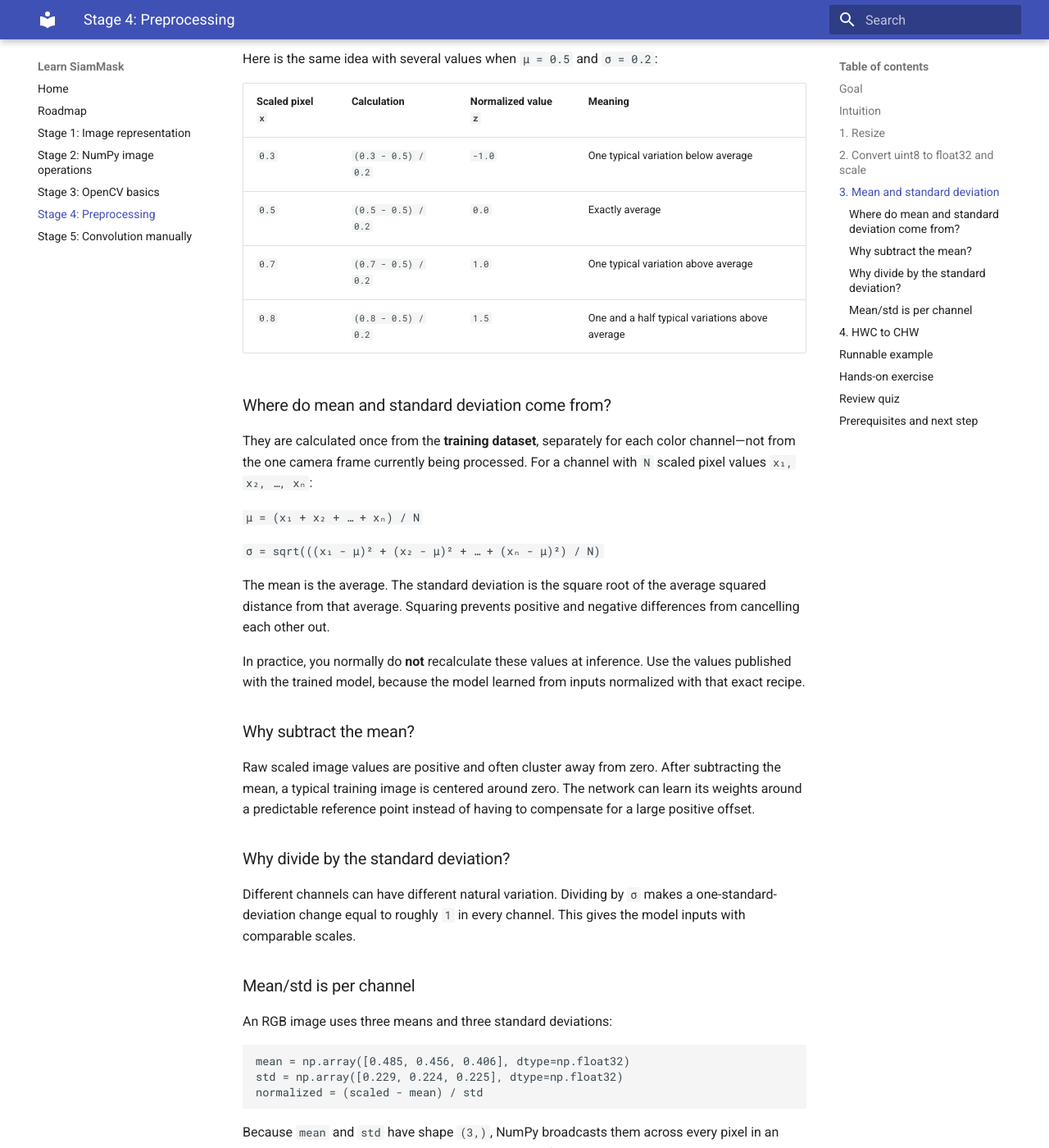
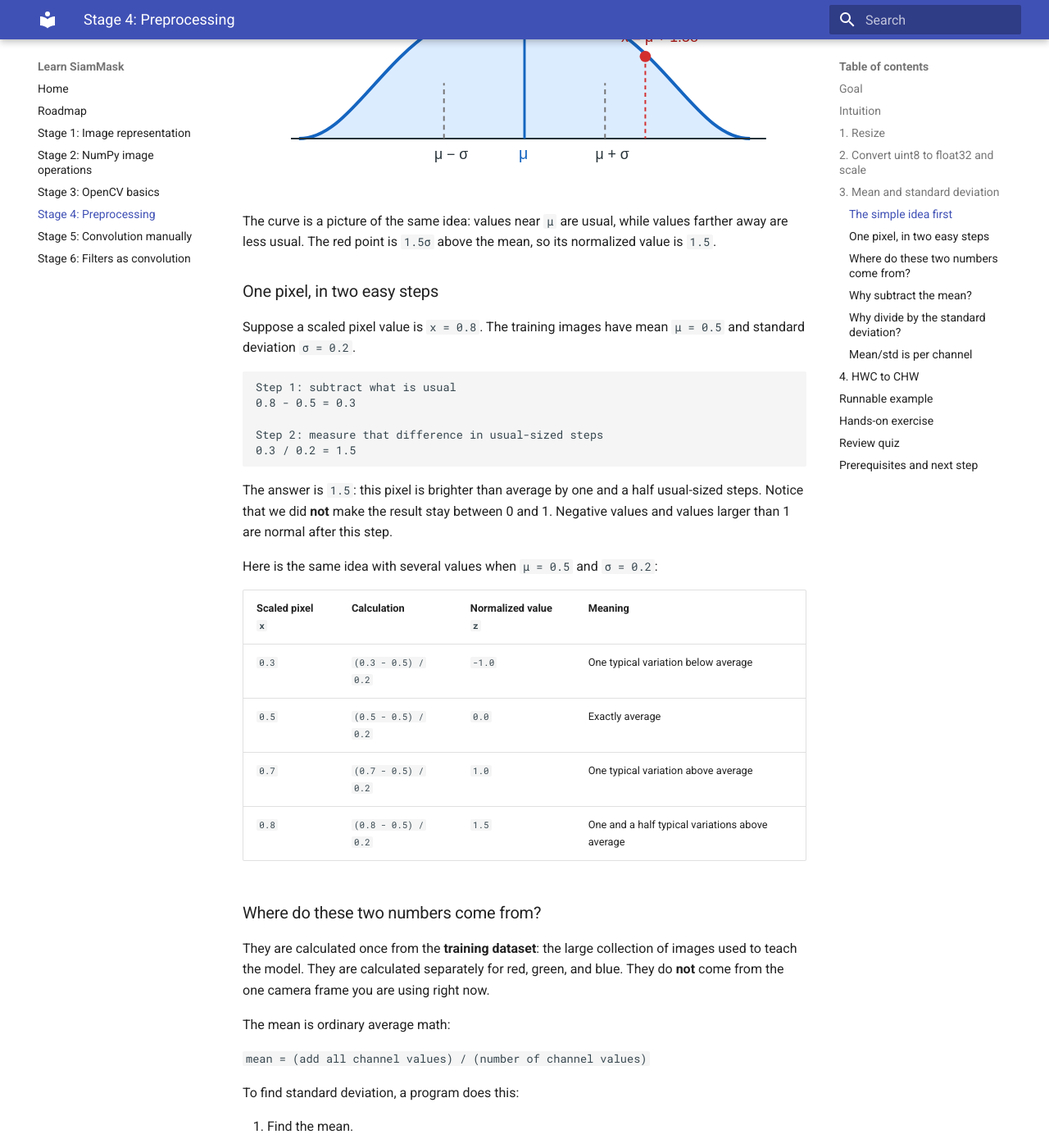
Before and after one commit to amire2000/learn_siam_mask, an MkDocs documentation site: the page built from docs/04-preprocessing.md, in a window 1280 px wide and 1400 px high, scrolled down 2560 px. Shown: the whole window at 82% size. Built offline with MkDocs 1.6.1 and Material for MkDocs 9.7.7, drawn with Linux system fonts in a browser that asks for light colours; some of the changed text lies outside the part shown.

Commit message:
Add convolution filter lessons

````diff
--- a/docs/04-preprocessing.md
+++ b/docs/04-preprocessing.md
@@ -71,31 +71,56 @@ mean/std normalization used by many pretrained networks.
 
 ## 3. Mean and standard deviation
 
-For one scaled pixel value `x`, mean/std normalization is:
+### The simple idea first
+
+Imagine that a model has practised with a huge collection of training images.
+For each color channel, we can ask two simple questions:
+
+| Question | Name | Plain meaning |
+| --- | --- | --- |
+| What value is usual? | **mean** | The average value. |
+| How far from usual are values normally? | **standard deviation** (`std`) | The usual amount of wiggle. |
+
+Mean/std normalization turns a pixel into an answer to this question:
+
+> Is this pixel darker or brighter than usual, and by how many usual-sized steps?
+
+After normalization:
+
+- A value near `0` is typical.
+- A negative value is below the usual value.
+- A positive value is above the usual value.
+- A value of `2` means “about two usual-sized steps above average.”
+
+We write the calculation as:
 
 `z = (x - μ) / σ`
 
-where:
-
-- `μ` (mu) is the mean: the average channel value in the training data.
-- `σ` (sigma) is the standard deviation: how much that channel normally varies.
-- `z` is the normalized value.
+where `x` is one scaled pixel value, `μ` (say “mu”) is the mean, `σ` (say
+“sigma”) is the standard deviation, and `z` is the final normalized value.
 
 ![A value measured relative to the mean and standard deviation](assets/mean-standard-deviation.svg)
 
-The curve is a useful mental model: values near `μ` are typical, while values
-far to the left or right are less typical. The red point is `1.5σ` above the
-mean, so its normalized value is `z = 1.5`. Image pixels do not need to form a
-perfect bell curve for this transformation to be useful; it still centers and
-scales the values consistently.
+The curve is a picture of the same idea: values near `μ` are usual, while
+values farther away are less usual. The red point is `1.5σ` above the mean, so
+its normalized value is `1.5`.
 
-Think of `z` as “how far is this value from typical, measured in typical
-variation?” If `x = 0.8`, `μ = 0.5`, and `σ = 0.2`, then:
+### One pixel, in two easy steps
 
-`z = (0.8 - 0.5) / 0.2 = 1.5`
+Suppose a scaled pixel value is `x = 0.8`. The training images have mean
+`μ = 0.5` and standard deviation `σ = 0.2`.
 
-So this channel value is 1.5 standard deviations above its training-data
-average.
+```text
+Step 1: subtract what is usual
+0.8 - 0.5 = 0.3
+
+Step 2: measure that difference in usual-sized steps
+0.3 / 0.2 = 1.5
+```
+
+The answer is `1.5`: this pixel is brighter than average by one and a half
+usual-sized steps. Notice that we did **not** make the result stay between 0
+and 1. Negative values and values larger than 1 are normal after this step.
 
 Here is the same idea with several values when `μ = 0.5` and `σ = 0.2`:
 
@@ -106,36 +131,40 @@ Here is the same idea with several values when `μ = 0.5` and `σ = 0.2`:
 | `0.7` | `(0.7 - 0.5) / 0.2` | `1.0` | One typical variation above average |
 | `0.8` | `(0.8 - 0.5) / 0.2` | `1.5` | One and a half typical variations above average |
 
-### Where do mean and standard deviation come from?
+### Where do these two numbers come from?
 
-They are calculated once from the **training dataset**, separately for each
-color channel—not from the one camera frame currently being processed. For a
-channel with `N` scaled pixel values `x₁, x₂, …, xₙ`:
+They are calculated once from the **training dataset**: the large collection
+of images used to teach the model. They are calculated separately for red,
+green, and blue. They do **not** come from the one camera frame you are using
+right now.
 
-`μ = (x₁ + x₂ + … + xₙ) / N`
+The mean is ordinary average math:
 
-`σ = sqrt(((x₁ - μ)² + (x₂ - μ)² + … + (xₙ - μ)²) / N)`
+`mean = (add all channel values) / (number of channel values)`
 
-The mean is the average. The standard deviation is the square root of the
-average squared distance from that average. Squaring prevents positive and
-negative differences from cancelling each other out.
+To find standard deviation, a program does this:
 
-In practice, you normally do **not** recalculate these values at inference.
-Use the values published with the trained model, because the model learned
-from inputs normalized with that exact recipe.
+1. Find the mean.
+2. Find each value's distance from the mean.
+3. Square the distances, so below-average and above-average values do not cancel out.
+4. Average those squared distances.
+5. Take the square root to return to the original value scale.
+
+You do not need to calculate this by hand when running a model. Use the mean
+and std values published with that model, because it learned using that exact
+recipe.
 
 ### Why subtract the mean?
 
-Raw scaled image values are positive and often cluster away from zero. After
-subtracting the mean, a typical training image is centered around zero. The
-network can learn its weights around a predictable reference point instead of
-having to compensate for a large positive offset.
+Raw scaled image values are positive: they sit between 0 and 1. Subtracting
+the mean moves the usual value to zero. That gives the network a predictable
+middle point instead of making it first work around a positive offset.
 
 ### Why divide by the standard deviation?
 
-Different channels can have different natural variation. Dividing by `σ`
-makes a one-standard-deviation change equal to roughly `1` in every channel.
-This gives the model inputs with comparable scales.
+Different channels can have different amounts of usual wiggle. Dividing by
+`σ` makes one usual-sized change become roughly `1` in every channel. This
+puts the channels on comparable scales.
 
 ### Mean/std is per channel
 
@@ -165,6 +194,28 @@ Many Python deep-learning models expect a single image in CHW order:
 chw = normalized.transpose(2, 0, 1)
 ```
 
+`transpose(2, 0, 1)` changes axis order; it does not change the pixel values.
+The numbers say which old axis becomes each new axis:
+
+```text
+new axis 0 ← old axis 2  → channels
+new axis 1 ← old axis 0  → height
+new axis 2 ← old axis 1  → width
+```
+
+For example, `(100, 200, 3)` becomes `(3, 100, 200)`. The same pixel can be
+read with either ordering:
+
+```python
+normalized[y, x, c] == chw[c, y, x]
+```
+
+To convert CHW data back to HWC, reverse the axis order:
+
+```python
+hwc = chw.transpose(1, 2, 0)
+```
+
 For model batches, add a batch axis to get NCHW:
 
 ```python
@@ -172,6 +223,18 @@ batch = chw[None, :, :, :]  # shape: (1, 3, H, W)
 ```
 
 `N` means the number of images. Here there is one image, so `N = 1`.
+`None` creates this new first axis; the shorter `chw[None]` means the same
+thing.
+
+To make a batch of eight images, stack eight CHW tensors on that new axis:
+
+```python
+one_image_batch = chw[None]                    # shape: (1, 3, H, W)
+eight_image_batch = np.stack([chw] * 8, axis=0)  # shape: (8, 3, H, W)
+```
+
+The example repeats `chw` only to show the shape. In real inference, each
+item is a different preprocessed image.
 
 ## Runnable example
 
--- /dev/null
+++ b/docs/06-filters-as-convolution.md
@@ -0,0 +1,200 @@
+# Stage 6: Filters as convolution
+
+## Goal
+
+By the end, you will be able to:
+
+- Explain that a filter is a kernel with a useful job.
+- Describe why averaging nearby pixels makes an image look blurry.
+- Describe why comparing nearby pixels finds an edge.
+- Run blur, sharpen, and edge filters with the convolution you already built.
+
+## One process, different questions
+
+In Stage 5, you learned one process:
+
+1. Place a small kernel on an image patch.
+2. Multiply matching numbers.
+3. Add the results.
+4. Slide the kernel and repeat.
+
+The kernel numbers decide what question is being asked. A **filter** is simply
+a kernel chosen to do a useful job.
+
+```text
+same sliding process + different kernel numbers = different filter
+```
+
+For this lesson, every image is grayscale. `0` means black, `1` means white,
+and values between them are shades of gray.
+
+## 1. Blur: average nearby pixels
+
+This `3 × 3` blur kernel gives each nearby pixel the same small vote:
+
+```text
+1/9  1/9  1/9
+1/9  1/9  1/9
+1/9  1/9  1/9
+```
+
+All nine values add up to `1`. So the result is the average brightness of a
+small square.
+
+Imagine one very bright pixel surrounded by dark pixels. The average is not
+very bright, so the bright point gets softer. Its brightness also spreads a
+little to nearby output positions. That is blur.
+
+```text
+bright dot                 after averaging
+
+0 0 0                      small gray values nearby
+0 1 0          →           instead of one sharp white value
+0 0 0
+```
+
+## 2. Sharpen: keep the center, subtract its neighbors
+
+This sharpening kernel gives the center a strong positive vote and its four
+direct neighbors negative votes:
+
+```text
+ 0  -1   0
+-1   5  -1
+ 0  -1   0
+```
+
+In a flat area, every nearby value is similar. The positive `5` and negative
+values mostly balance, so the area stays similar. At a sudden change, the
+center differs from its neighbors and the difference becomes stronger. That
+makes boundaries look crisper.
+
+Sharpening can create values below `0` or above `1`. To save a normal image,
+you would clip them back into a valid range. For learning, it is useful to see
+the raw numbers first.
+
+## 3. Edge detection: look for a sudden change
+
+This kernel compares the left side of a patch with its right side:
+
+```text
+-1   0   1
+-1   0   1
+-1   0   1
+```
+
+It is looking for a **vertical edge**: a boundary that goes up and down, such
+as a black wall next to a white wall.
+
+```text
+black area | white area
+0 0 0 1 1 1
+        ↑
+     vertical edge
+```
+
+On the dark left, the kernel gives negative values a negative vote and bright
+right values a positive vote. Around the boundary, the result becomes large.
+In an all-dark or all-bright patch, the negative and positive votes cancel to
+zero, so there is no edge.
+
+If you reverse the kernel signs, bright-to-dark edges produce positive output
+instead. The important information is the large difference, not whether the
+number is positive or negative.
+
+## The important connection to deep learning
+
+These filters are hand-written. A convolutional neural network starts with the
+same slide/multiply/add operation, but it **learns** useful kernel numbers from
+training examples. Early learned kernels often respond to edges, simple
+textures, and color changes. Later layers combine those simple signals into
+more useful features.
+
+You do not need to memorize these three kernels. Learn the bigger idea:
+**kernel numbers decide what pattern produces a large output.**
+
+## Runnable example
+
+Run this from the repository root:
+
+```bash
+uv run python examples/stage6_filters_as_convolution.py
+```
+
+It creates a black-left/white-right image and prints the blur, sharpen, and
+vertical-edge outputs. The edge-filter output becomes large only near the
+boundary.
+
+## Hands-on exercise
+
+1. Before running the script, predict the edge-filter output inside an area
+   that is entirely black. Why?
+2. Change the right half of the image from `1.0` to `0.5`. Does the edge
+   response become stronger or weaker?
+3. Reverse every sign in the edge kernel. What changes: the edge location, the
+   output sign, or both?
+4. Why does the blur-kernel sum need to be `1` if you want average brightness?
+
+## Review quiz
+
+<form class="quiz" data-answer="b" data-explanation="A filter is a kernel whose numbers are chosen to react to a useful local pattern, such as a blur or edge.">
+  <fieldset>
+    <legend>1. What makes a filter different from the generic kernel in Stage 5?</legend>
+    <label><input type="radio" name="q1" value="a"> A filter never slides across an image.</label><br>
+    <label><input type="radio" name="q1" value="b"> Its numbers are chosen to do a useful job.</label><br>
+    <label><input type="radio" name="q1" value="c"> A filter can only be <code>1 × 1</code>.</label>
+  </fieldset>
+  <button type="button" class="quiz-check">Check answer</button>
+  <p class="quiz-result" aria-live="polite"></p>
+</form>
+
+<form class="quiz" data-answer="a" data-explanation="Each <code>1/9</code> is one equal share. Nine shares add to 1, so the result is an average rather than a brighter or darker total.">
+  <fieldset>
+    <legend>2. Why do the values in the blur kernel add up to <code>1</code>?</legend>
+    <label><input type="radio" name="q2" value="a"> So it computes an average brightness.</label><br>
+    <label><input type="radio" name="q2" value="b"> So it creates more image channels.</label><br>
+    <label><input type="radio" name="q2" value="c"> So it only finds edges.</label>
+  </fieldset>
+  <button type="button" class="quiz-check">Check answer</button>
+  <p class="quiz-result" aria-live="polite"></p>
+</form>
+
+<form class="quiz" data-answer="c" data-explanation="In a flat patch, the left and right values are the same. Their negative and positive votes cancel, giving an output near zero.">
+  <fieldset>
+    <legend>3. What does the left-versus-right edge kernel output in a completely flat area?</legend>
+    <label><input type="radio" name="q3" value="a"> A very large positive number</label><br>
+    <label><input type="radio" name="q3" value="b"> A very large negative number</label><br>
+    <label><input type="radio" name="q3" value="c"> A value near zero</label>
+  </fieldset>
+  <button type="button" class="quiz-check">Check answer</button>
+  <p class="quiz-result" aria-live="polite"></p>
+</form>
+
+<form class="quiz" data-answer="b" data-explanation="The edge kernel compares left and right columns, so it responds at a boundary that runs vertically through the image.">
+  <fieldset>
+    <legend>4. What does the shown edge kernel look for?</legend>
+    <label><input type="radio" name="q4" value="a"> A horizontal boundary, like floor below a wall</label><br>
+    <label><input type="radio" name="q4" value="b"> A vertical boundary, like dark on the left and bright on the right</label><br>
+    <label><input type="radio" name="q4" value="c"> A completely blurred image</label>
+  </fieldset>
+  <button type="button" class="quiz-check">Check answer</button>
+  <p class="quiz-result" aria-live="polite"></p>
+</form>
+
+<form class="quiz" data-answer="a" data-explanation="CNNs keep the same convolution operation, but training chooses kernel values that help solve the task.">
+  <fieldset>
+    <legend>5. What does a CNN learn about its filters during training?</legend>
+    <label><input type="radio" name="q5" value="a"> Useful kernel numbers</label><br>
+    <label><input type="radio" name="q5" value="b"> A new definition of image height</label><br>
+    <label><input type="radio" name="q5" value="c"> How to remove every pixel</label>
+  </fieldset>
+  <button type="button" class="quiz-check">Check answer</button>
+  <p class="quiz-result" aria-live="polite"></p>
+</form>
+
+## Prerequisites and next step
+
+Prerequisite: [Stage 5: Convolution manually](05-convolution-manually.md).
+
+Next: Stage 7 applies convolution to all three color channels and produces
+several feature maps.
--- a/mkdocs.yml
+++ b/mkdocs.yml
@@ -17,3 +17,4 @@ nav:
   - "Stage 3: OpenCV basics": 03-opencv-basics.md
   - "Stage 4: Preprocessing": 04-preprocessing.md
   - "Stage 5: Convolution manually": 05-convolution-manually.md
+  - "Stage 6: Filters as convolution": 06-filters-as-convolution.md
````
Also changed, not shown: AGENTS.md (+9 -0 lines), docs/05-convolution-manually.md (+2 -1 lines), docs/roadmap.md (+1 -1 lines), 1 other file.
